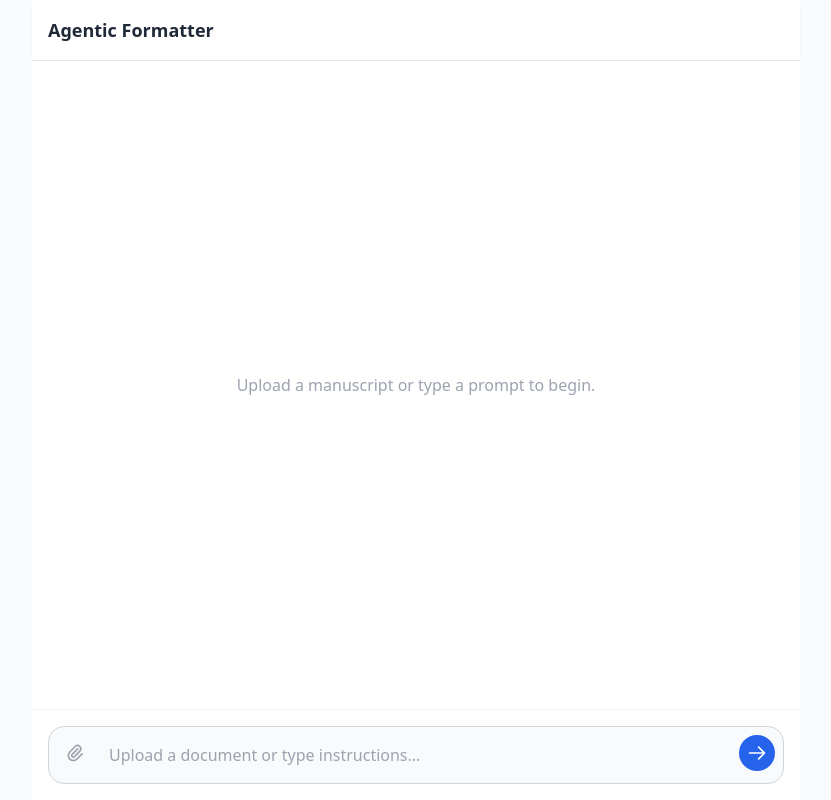
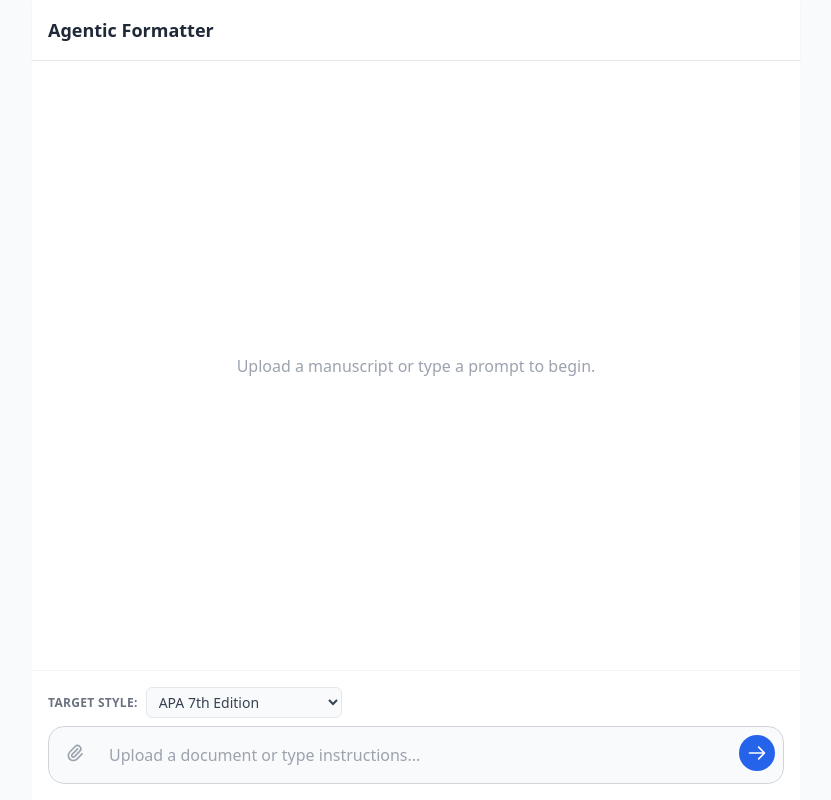
Before and after one commit to rashmii2210/manuscript-formatter, a React app in the folder frontend/: page / in a window 1280 px wide. Shown: the whole page, without its empty margins (224-1055 px from the left). Built offline with nearby package versions, Linux system fonts and the light colour scheme; the HTML template or start-up script is replaced by a standard one.

Commit message:
added dropdown menu for format, loading anim, and export file function (still dummy api)

```diff
--- a/frontend/src/ArtifactViewer.jsx
+++ b/frontend/src/ArtifactViewer.jsx
@@ -11,9 +11,16 @@ export default function ArtifactViewer() {
   if (!activeDocument) return null;
 
   const handleExport = () => {
-    if (activeDocument.downloadUrl) {
-      window.location.href = activeDocument.downloadUrl;
-    }
+    const textToExport = tab === 'original' ? activeDocument.original : activeDocument.transformed;
+    const blob = new Blob([textToExport], { type: 'text/plain;charset=utf-8' });
+    const url = URL.createObjectURL(blob);
+    const link = document.createElement('a');
+    link.href = url;
+    link.download = `manuscript_${tab}.tex`;
+    document.body.appendChild(link);
+    link.click();
+    document.body.removeChild(link);
+    URL.revokeObjectURL(url);
   };
 
   const currentText = tab === 'original' ? activeDocument.original : activeDocument.transformed;
@@ -72,17 +79,12 @@ export default function ArtifactViewer() {
 
             <button
               onClick={handleExport}
-              disabled={!activeDocument.downloadUrl}
-              className={`flex items-center gap-2 px-4 py-1.5 text-sm font-medium rounded-lg transition-colors shadow-sm ${
-                activeDocument.downloadUrl
-                  ? 'bg-gray-900 text-white hover:bg-gray-800'
-                  : 'bg-gray-300 text-gray-500 cursor-not-allowed'
-              }`}
+              className="flex items-center gap-2 px-4 py-1.5 text-sm font-medium rounded-lg transition-colors shadow-sm bg-gray-900 text-white hover:bg-gray-800"
             >
               <svg className="w-4 h-4" fill="none" stroke="currentColor" viewBox="0 0 24 24">
                 <path strokeLinecap="round" strokeLinejoin="round" strokeWidth="2" d="M4 16v1a3 3 0 003 3h10a3 3 0 003-3v-1m-4-4l-4 4m0 0l-4-4m4 4V4"></path>
               </svg>
-              Export .docx
+              Export .tex
             </button>
           </div>
         </div>
--- a/frontend/src/ChatContainer.jsx
+++ b/frontend/src/ChatContainer.jsx
@@ -7,10 +7,12 @@ export default function ChatContainer() {
   const {
     chatHistory,
     addMessage,
+    isProcessing,
     setIsProcessing,
     setActiveDocument,
     setComplianceScore,
-    selectedStyle
+    selectedStyle,
+    setSelectedStyle
   } = useStore();
 
   const handleFileUpload = async (e) => {
@@ -30,7 +32,7 @@ export default function ChatContainer() {
         downloadUrl: formatResult.download_url
       });
       setComplianceScore(formatResult.compliance_score || 0);
-      addMessage({ role: 'agent', content: 'I have analyzed and reformatted your document.' });
+      addMessage({ role: 'agent', content: `I have analyzed and reformatted your document to match ${selectedStyle} guidelines.` });
     } catch (error) {
       addMessage({ role: 'agent', content: 'An error occurred while processing the document.' });
     } finally {
@@ -56,7 +58,7 @@ export default function ChatContainer() {
         downloadUrl: formatResult.download_url
       });
       setComplianceScore(formatResult.compliance_score || 0);
-      addMessage({ role: 'agent', content: 'I have applied the requested formatting.' });
+      addMessage({ role: 'agent', content: `I have applied the requested ${selectedStyle} formatting.` });
     } catch (error) {
       addMessage({ role: 'agent', content: 'An error occurred while formatting the text.' });
     } finally {
@@ -68,10 +70,11 @@ export default function ChatContainer() {
     <div className="flex flex-col w-full h-full bg-white overflow-hidden">
       <div className="flex-1 overflow-y-auto p-4 space-y-6">
         {chatHistory.length === 0 && (
-          <div className="flex items-center justify-center h-full text-gray-400">
-            Upload a manuscript or type a prompt to begin.
+          <div className="flex flex-col items-center justify-center h-full text-gray-400 gap-4">
+            <p>Upload a manuscript or type a prompt to begin.</p>
           </div>
         )}
+
         {chatHistory.map((msg, i) => (
           <div key={i} className={`flex w-full ${msg.role === 'user' ? 'justify-end' : 'justify-start'}`}>
             <div className={`max-w-[85%] p-3 rounded-2xl ${
@@ -83,15 +86,40 @@ export default function ChatContainer() {
             </div>
           </div>
         ))}
+
+        {isProcessing && (
+          <div className="flex w-full justify-start">
+            <div className="max-w-[85%] p-4 rounded-2xl bg-gray-100 rounded-bl-none flex gap-1.5 items-center">
+              <div className="w-2 h-2 bg-gray-400 rounded-full animate-bounce" style={{ animationDelay: '0ms' }}></div>
+              <div className="w-2 h-2 bg-gray-400 rounded-full animate-bounce" style={{ animationDelay: '150ms' }}></div>
+              <div className="w-2 h-2 bg-gray-400 rounded-full animate-bounce" style={{ animationDelay: '300ms' }}></div>
+            </div>
+          </div>
+        )}
       </div>
 
-      <div className="p-4 bg-white border-t border-gray-100">
+      <div className="p-4 bg-white border-t border-gray-100 flex flex-col gap-2">
+        <div className="flex items-center gap-2">
+          <span className="text-xs font-semibold text-gray-500 uppercase tracking-wide">Target Style:</span>
+          <select
+            value={selectedStyle}
+            onChange={(e) => setSelectedStyle(e.target.value)}
+            className="text-sm bg-gray-50 border border-gray-200 rounded-md px-2 py-1 text-gray-700 outline-none focus:border-blue-400"
+          >
+            <option value="APA">APA 7th Edition</option>
+            <option value="IEEE">IEEE</option>
+            <option value="MLA">MLA 9th Edition</option>
+            <option value="Chicago">Chicago Manual of Style</option>
+            <option value="Nature">Nature Journal</option>
+          </select>
+        </div>
+
         <form onSubmit={handleSubmit} className="flex items-end gap-2 bg-gray-50 p-2 rounded-2xl border border-gray-300 focus-within:border-blue-400 focus-within:ring-1 focus-within:ring-blue-400 transition-all">
           <label className="p-2 text-gray-400 hover:text-gray-600 cursor-pointer rounded-full hover:bg-gray-200 transition-colors mb-1">
             <input
               type="file"
               className="hidden"
-              accept=".docx,.pdf,.txt"
+              accept=".tex,.docx,.pdf,.txt"
               onChange={handleFileUpload}
             />
             <svg className="w-5 h-5" fill="none" stroke="currentColor" viewBox="0 0 24 24">
@@ -111,7 +139,7 @@ export default function ChatContainer() {
               }
             }}
           />
-          <button type="submit" className="p-2 mb-1 bg-blue-600 text-white rounded-full hover:bg-blue-700 transition-colors">
+          <button type="submit" disabled={isProcessing} className="p-2 mb-1 bg-blue-600 text-white rounded-full hover:bg-blue-700 disabled:bg-blue-300 transition-colors">
             <svg className="w-5 h-5" fill="none" stroke="currentColor" viewBox="0 0 24 24">
               <path strokeLinecap="round" strokeLinejoin="round" strokeWidth="2" d="M14 5l7 7m0 0l-7 7m7-7H3"></path>
             </svg>
```
